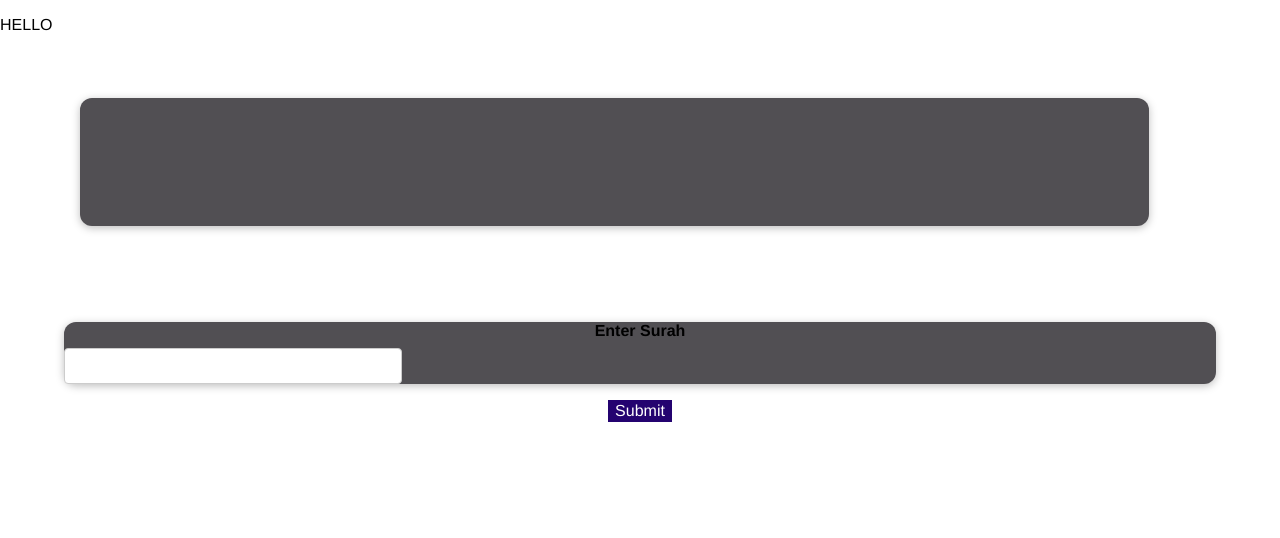
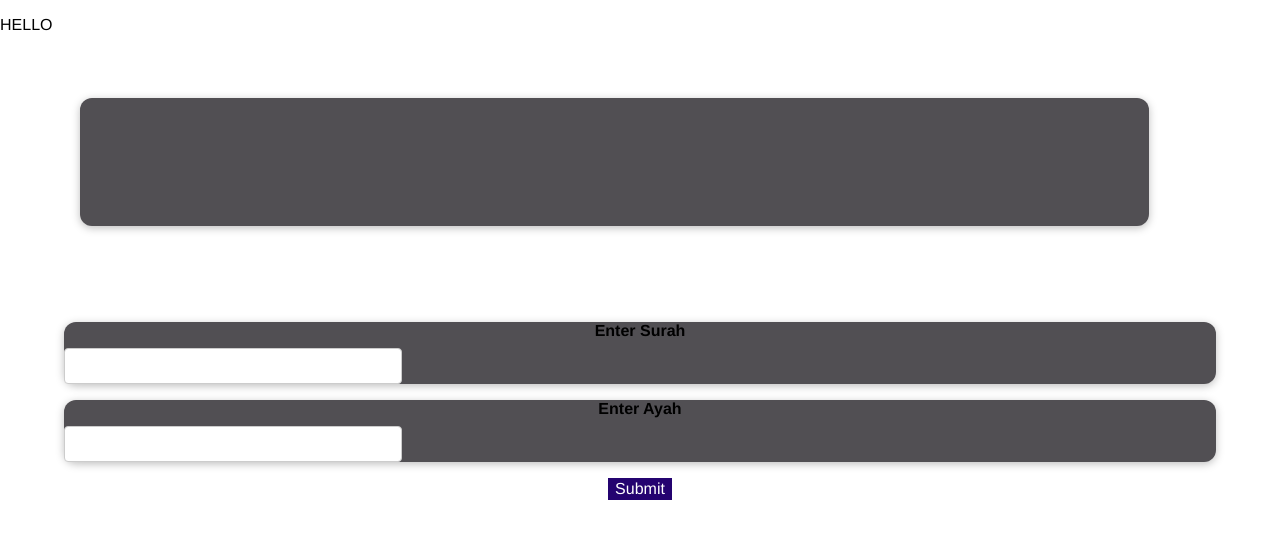
Before and after one commit to NOTindigoviolet/quote-page-react, a React (Create React App) app: page / in a window 1280 px wide. Shown: the top 538 px of the page. Built offline with nearby package versions, Linux system fonts and the light colour scheme; no server answers.

Commit message:
Add second form

```diff
--- a/src/components/VerseForm.js
+++ b/src/components/VerseForm.js
@@ -7,6 +7,10 @@ function VerseForm(props) {
         <label htmlFor="surah">Enter Surah</label>
         <input type="number" id="surah" />
       </div>
+      <div className="form-main">
+        <label htmlFor="ayah">Enter Ayah</label>
+        <input type="number" id="ayah" />
+      </div>
       <div>
         <button>Submit</button>
       </div>
```
